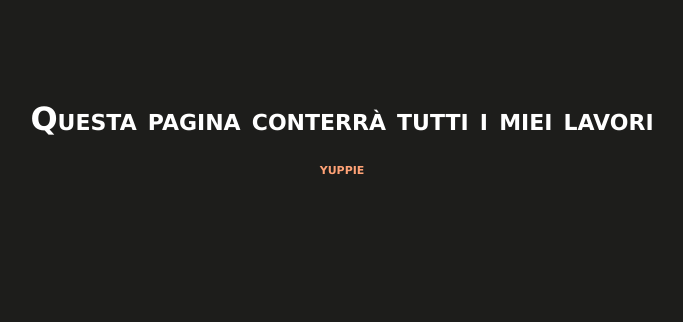
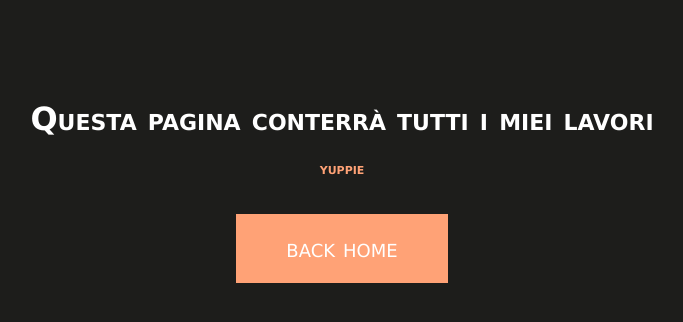
Before and after one commit to liukhunt/LTportfolio, a plain HTML site: page videos.html in a window 1280 px wide. Shown: the whole page, without its empty margins (298-981 px from the left). Drawn offline with Linux system fonts and the light colour scheme.

Commit message:
Linked homepage to videos page

```diff
--- a/css/master.css
+++ b/css/master.css
@@ -63,6 +63,17 @@ li a {
 li a:hover{
   background-color: tomato;
 }
+.back-button{
+  padding: 20px 50px;
+  text-align: center;
+  font-size: 25px;
+  color: white;
+  background-color: #ffa276;
+  text-decoration: none;
+}
+.back-button:hover{
+  background-color: tomato;
+}
 footer{
   margin: 25vh 0 2vh 0;
   color: grey;
--- a/videos.html
+++ b/videos.html
@@ -8,5 +8,6 @@
   <body>
     <h1>Questa pagina conterrà tutti i miei lavori</h1>
     <h4>yuppie</h4>
+    <a href="index.html" class="back-button">back home</a>
   </body>
 </html>
```
Also changed, not shown: index.html (+1 -1 lines).
